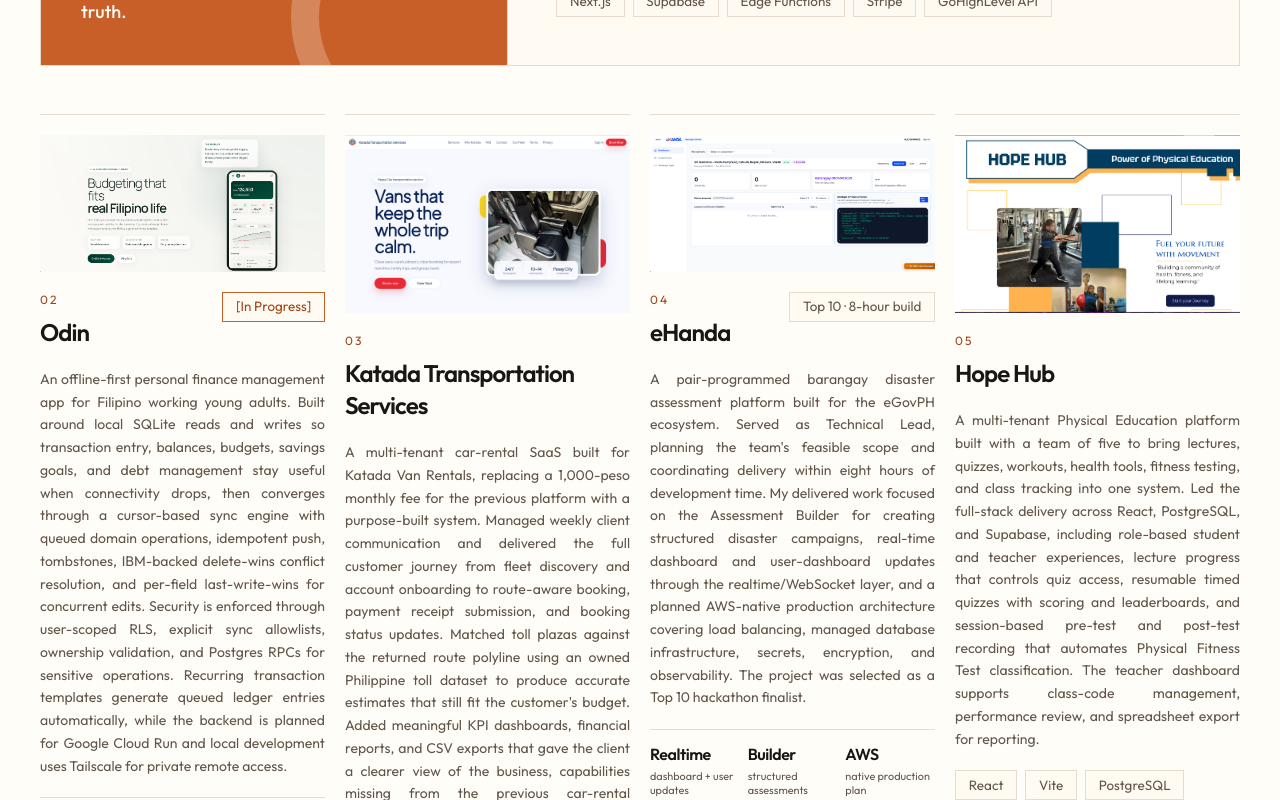
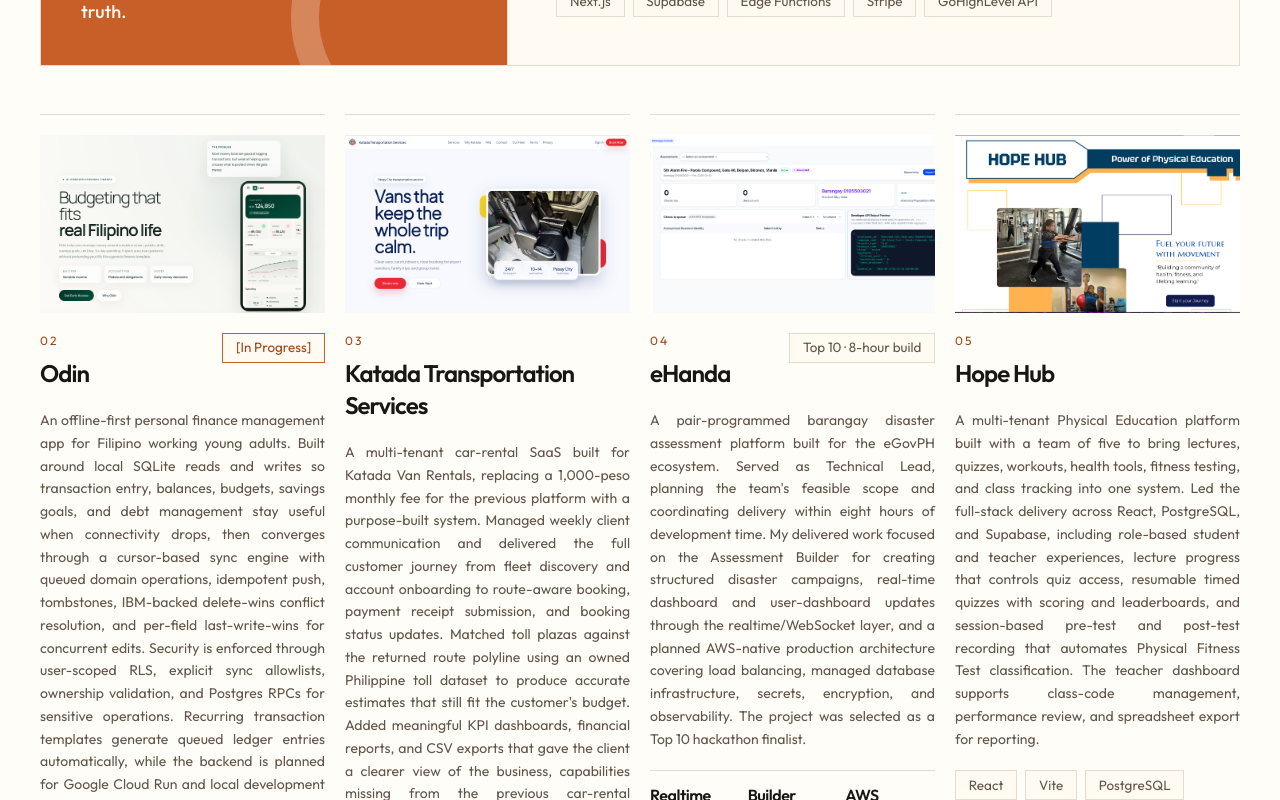
Before and after one commit to CharlesTogle/charles-togle, a Next.js app: page / in a window 1280 px wide. Shown: the part 3360-4160 px from the top of the page. Built offline with nearby package versions, Linux system fonts and the light colour scheme; no server answers.

Commit message:
Refine project images and tools layout

```diff
--- a/src/app/components/AgenticTools.tsx
+++ b/src/app/components/AgenticTools.tsx
@@ -11,7 +11,7 @@
   return (
     <section id="tools" className="section-frame">
       <div className="section-shell grid gap-10 lg:grid-cols-[minmax(0,0.9fr)_minmax(0,1.1fr)] lg:items-start">
-        <div className="space-y-4">
+        <div className="space-y-4 lg:sticky lg:top-24 lg:self-start">
           <p className="text-sm" style={{ color: "var(--accent-strong)" }}>
             Agentic coding stack
           </p>
--- a/src/app/components/Projects.tsx
+++ b/src/app/components/Projects.tsx
@@ -107,7 +107,7 @@
           {supportingProjects.map((project, index) => (
             <article key={project.id} className="group flex h-full flex-col border-t px-6 pt-5 sm:px-0" style={{ borderColor: "var(--border)" }}>
               <div
-                className={`relative overflow-hidden ${project.screenshotFit === "contain" ? "aspect-[1862/894]" : "aspect-[16/10]"}`}
+                className="relative aspect-[16/10] overflow-hidden"
                 style={{ background: "var(--surface-strong)" }}
               >
                 {project.screenshot ? (
@@ -116,7 +116,7 @@
                     alt={`${project.name} screenshot`}
                     fill
                     sizes="(min-width: 768px) 45vw, 100vw"
-                    className={`${project.screenshotFit === "contain" ? "object-contain" : "object-cover object-top"} transition duration-500 group-hover:scale-[1.03]`}
+                    className="object-cover object-center transition duration-500 group-hover:scale-[1.03]"
                   />
                 ) : (
                   <div className="flex h-full items-end p-6">
```
